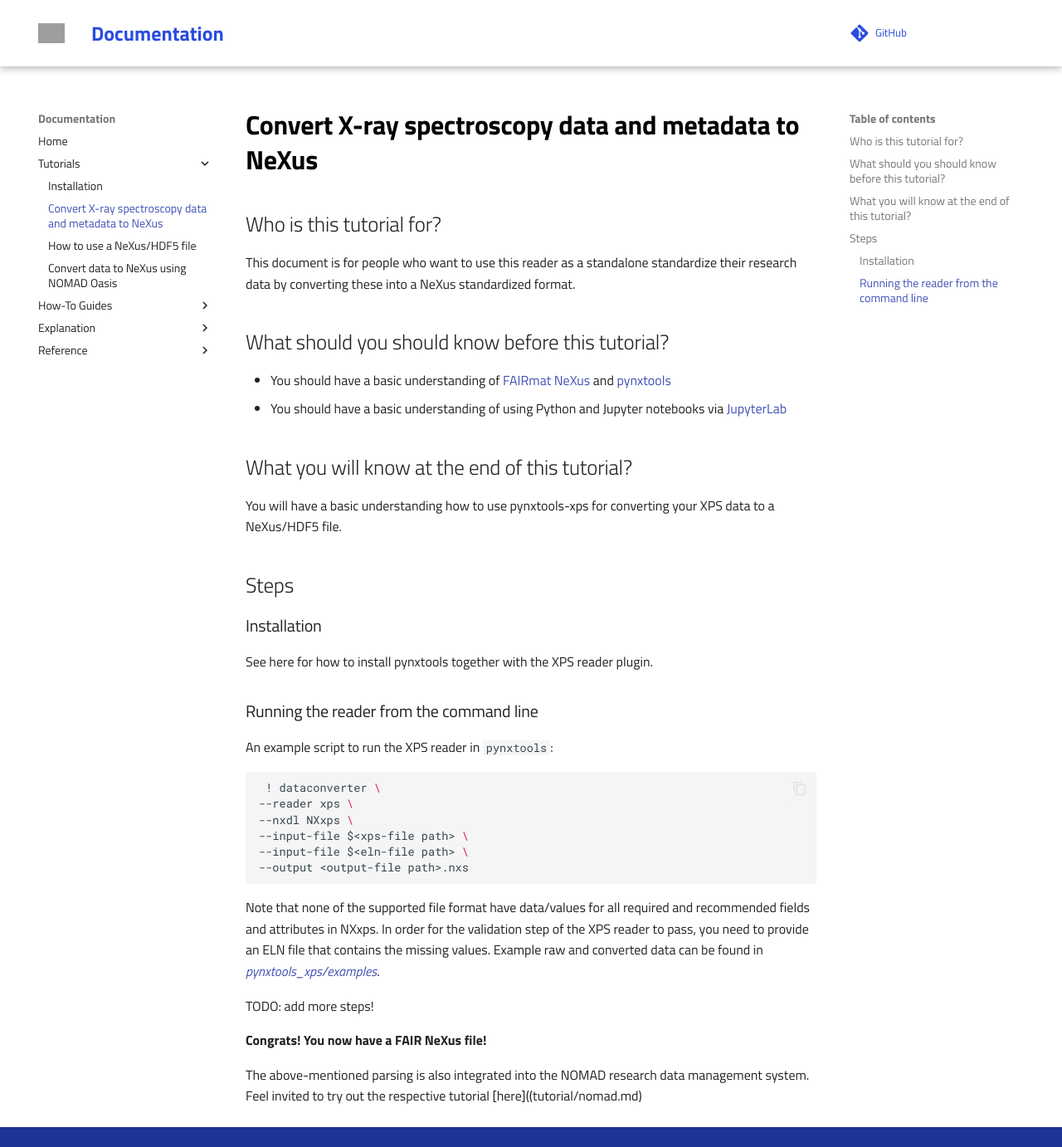
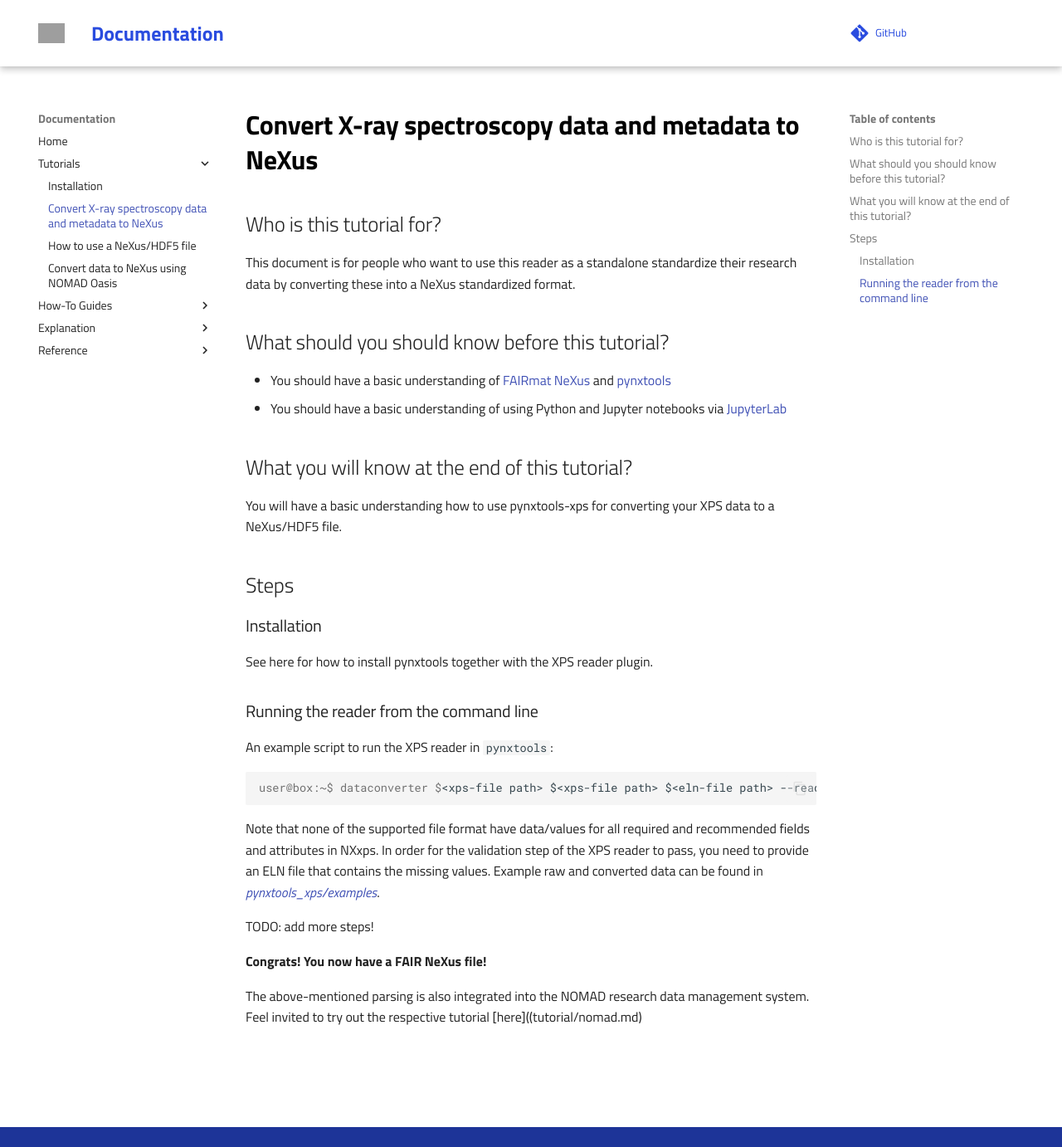
Before and after one commit to FAIRmat-NFDI/pynxtools-xps, an MkDocs documentation site: the page built from docs/tutorial/standalone.md, in a window 1280 px wide and 1382 px high. Shown: the whole window at 83% size. Built offline with MkDocs 1.6.1 and Material for MkDocs 9.7.7, drawn with Linux system fonts in a browser that asks for light colours; comment, search, counter and statistics services are not loaded; grey boxes are pictures that could not be loaded.

Commit message:
fix merge conflicts

````diff
--- a/docs/tutorial/standalone.md
+++ b/docs/tutorial/standalone.md
@@ -21,14 +21,10 @@
 
 ### Running the reader from the command line
 An example script to run the XPS reader in `pynxtools`:
-```sh
- ! dataconverter \
---reader xps \
---nxdl NXxps \
---input-file $<xps-file path> \
---input-file $<eln-file path> \
---output <output-file path>.nxs
+```console
+user@box:~$ dataconverter $<xps-file path> $<xps-file path> $<eln-file path> --reader xps --nxdl NXxps --output <output-file path>.nxs
 ```
+
 Note that none of the supported file format have data/values for all required and recommended fields and attributes in NXxps. In order for the validation step of the XPS reader to pass, you need to provide an ELN file that contains the missing values. Example raw and converted data can be found in  [*pynxtools_xps/examples*](https://github.com/FAIRmat-NFDI/pynxtools-xps/tree/main/examples).
 
 TODO: add more steps! <!--[The Jupyter notebook is available here](https://github.com/FAIRmat-NFDI/pynxtools-em/blob/main/examples/HowToUseTutorial.ipynb) TODO!-->
````
Also changed, not shown: docs/reference/scienta.md (+2 -2 lines), docs/reference/specs.md (+2 -2 lines), examples/vms/README.md (line endings or trailing spaces).
